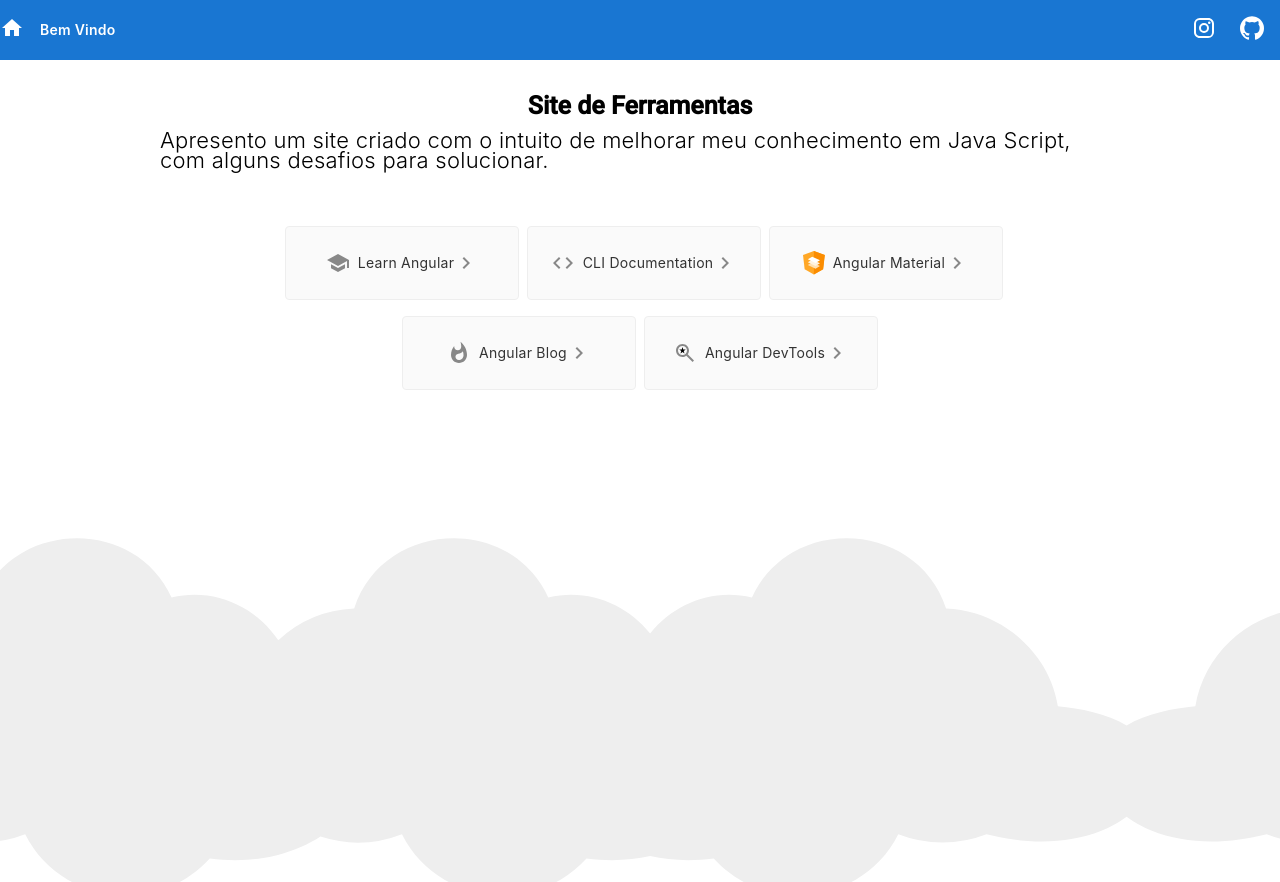
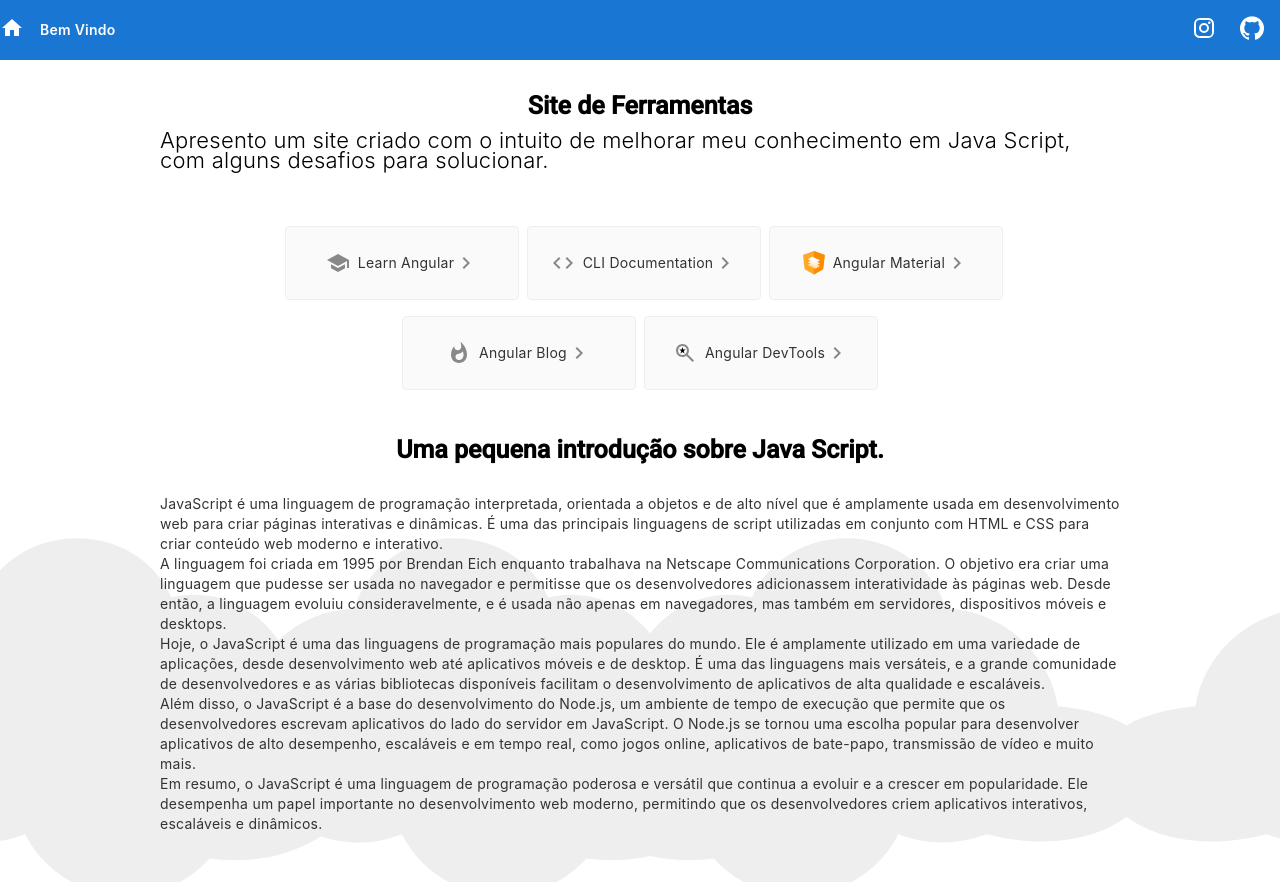
Before and after one commit to GustavoGAP/apl-internet-projeto-stag-angular, an Angular app: page / in a window 1280 px wide. Built offline with nearby package versions, Linux system fonts and the light colour scheme.

Commit message:
Feat(ProjetoStag) : Adição Texto Home

```diff
--- a/src/app/app.component.html
+++ b/src/app/app.component.html
@@ -73,7 +73,39 @@
         <path d="M10 6L8.59 7.41 13.17 12l-4.58 4.59L10 18l6-6z" />
       </svg>
     </a>
-
   </div>
 
+  <br>
+  <h1 class="titulo">Uma pequena introdução sobre Java Script.</h1><br>
+  <p class="paragrafo">
+  <p>
+    JavaScript é uma linguagem de programação interpretada, orientada a objetos e de alto nível que é amplamente
+    usada em desenvolvimento web para criar páginas interativas e dinâmicas. É uma das principais linguagens de
+    script utilizadas em conjunto com HTML e CSS para criar conteúdo web moderno e interativo.
+  </p>
+  <p>
+    A linguagem foi criada em 1995 por Brendan Eich enquanto trabalhava na Netscape Communications Corporation.
+    O objetivo era criar uma linguagem que pudesse ser usada no navegador e permitisse que os desenvolvedores
+    adicionassem interatividade às páginas web. Desde então, a linguagem evoluiu consideravelmente, e é usada
+    não apenas em navegadores, mas também em servidores, dispositivos móveis e desktops.
+  </p>
+  <p>
+    Hoje, o JavaScript é uma das linguagens de programação mais populares do mundo. Ele é amplamente utilizado
+    em uma variedade de aplicações, desde desenvolvimento web até aplicativos móveis e de desktop. É uma das
+    linguagens mais versáteis, e a grande comunidade de desenvolvedores e as várias bibliotecas disponíveis
+    facilitam o desenvolvimento de aplicativos de alta qualidade e escaláveis.
+  </p>
+  <p>
+    Além disso, o JavaScript é a base do desenvolvimento do Node.js, um ambiente de tempo de execução que
+    permite que os desenvolvedores escrevam aplicativos do lado do servidor em JavaScript. O Node.js se tornou
+    uma escolha popular para desenvolver aplicativos de alto desempenho, escaláveis e em tempo real, como jogos
+    online, aplicativos de bate-papo, transmissão de vídeo e muito mais.
+  </p>
+  <p>
+    Em resumo, o JavaScript é uma linguagem de programação poderosa e versátil que continua a evoluir e a
+    crescer em popularidade. Ele desempenha um papel importante no desenvolvimento web moderno, permitindo que
+    os desenvolvedores criem aplicativos interativos, escaláveis e dinâmicos.
+  </p>
+  <br><br>
+
 </div>
```
